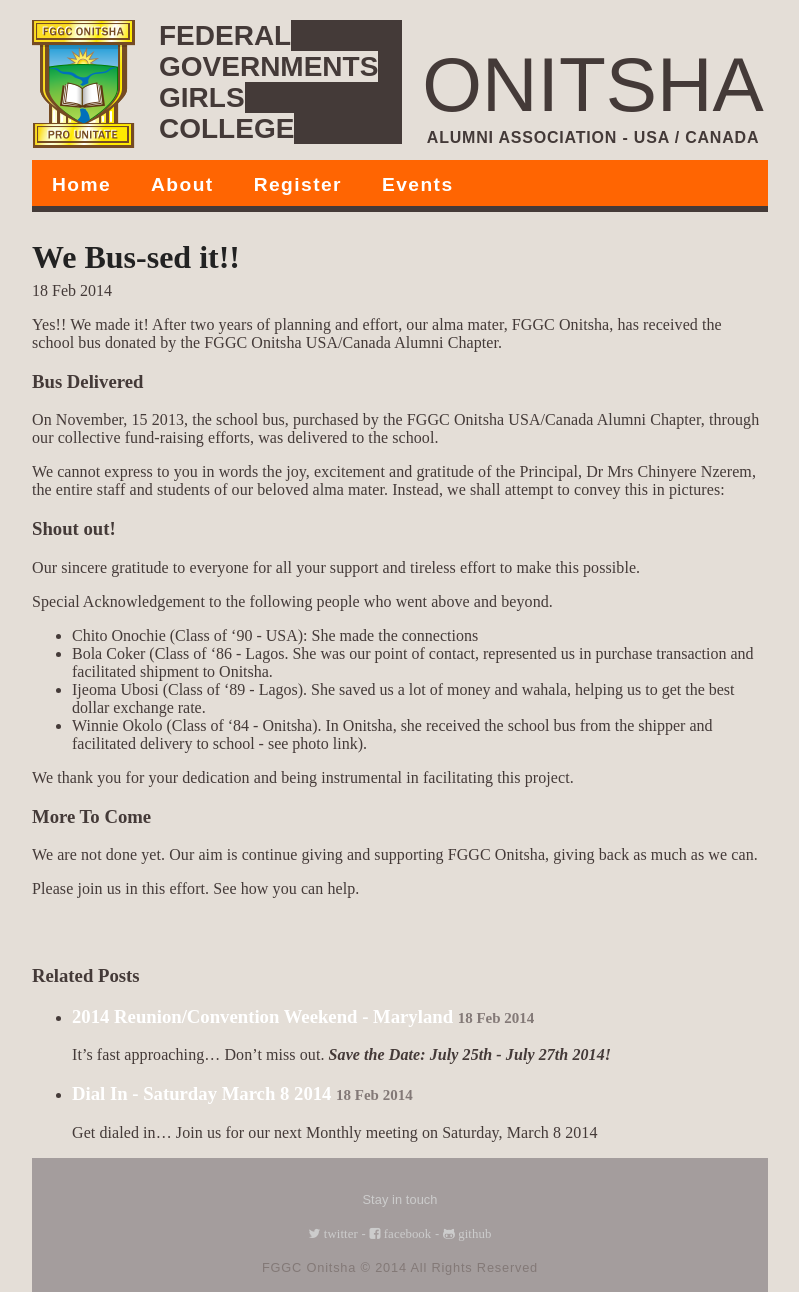
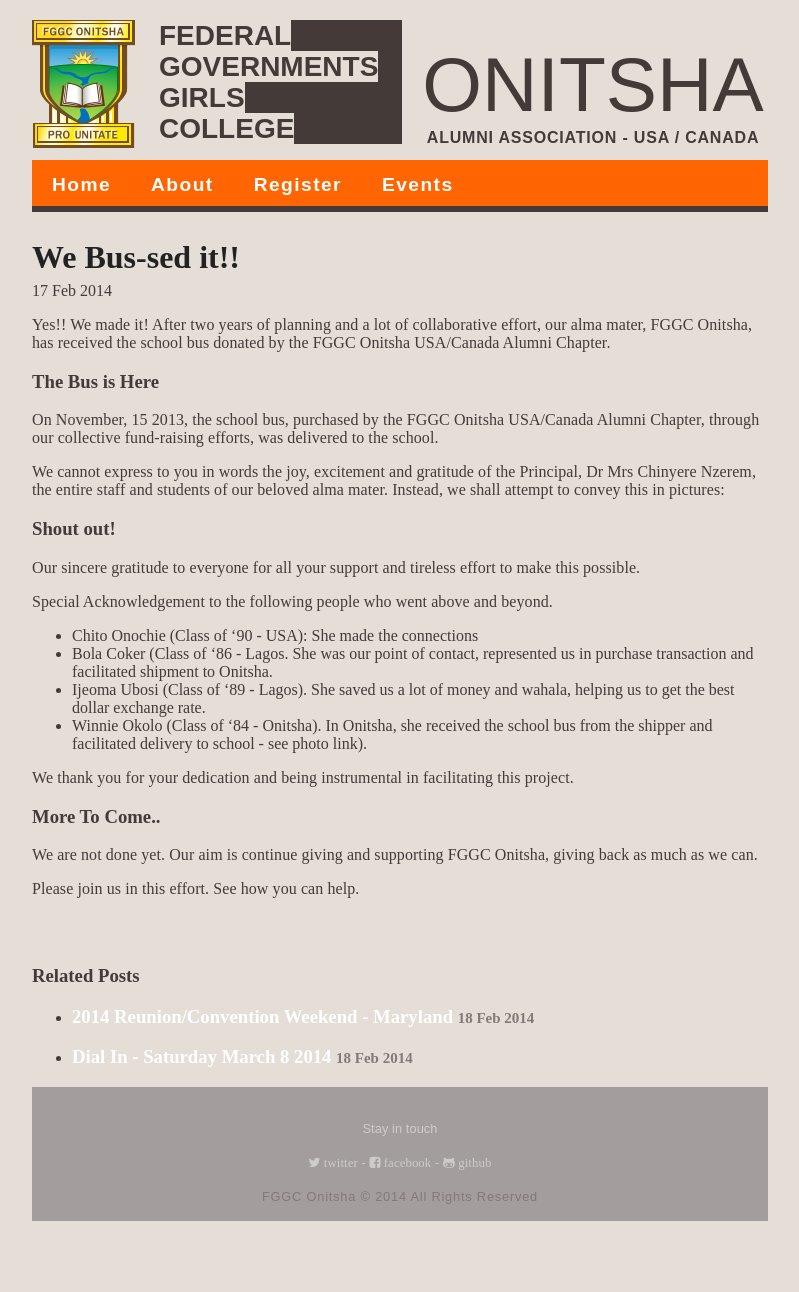
Before and after one commit to fggconitsha/fggconitsha, a Jekyll site: the page built from _posts/2014-02-18-schoolbusannouncement.markdown, in a window 1280 px wide. Shown: the whole page, without its empty margins (208-1007 px from the left). Built offline with Jekyll 4.4.1, drawn with Linux system fonts in a browser that asks for light colours; nearby versions of some CDN libraries; Markdown is read by kramdown in place of the engine named in the settings; after the commit the page ends 1221 px from its top, so only the background shows below that.

Commit message:
Changes to index.html and posts
changes to include the excerpts on home page

```diff
--- a/_layouts/post.html
+++ b/_layouts/post.html
@@ -19,7 +19,6 @@
             <small>{{ post.date | date_to_string }}</small>
           </a>
         </h3>
-        <p>{{ post.excerpt }}</p>
       </li>
     {% endfor %}
   </ul>
--- a/_posts/2014-02-18-monthly-meeting.markdown
+++ b/_posts/2014-02-18-monthly-meeting.markdown
@@ -3,7 +3,6 @@
 title:  "Dial In - Saturday March 8 2014"
 date:   2014-02-18
 ---
-
 Get dialed in… Join us for our next Monthly meeting on Saturday, March 8 2014
 
 The F.G.G.C. Onitsha - USA and Canada alumni branch invites you to its monthly meeting on the 2nd Saturday of every month.
--- a/_posts/2014-02-18-schoolbusannouncement.markdown
+++ b/_posts/2014-02-18-schoolbusannouncement.markdown
@@ -1,12 +1,12 @@
 ---
 layout: post
 title:  "We Bus-sed it!!"
-date:   2014-02-18
+date:   2014-02-17
 ---
-Yes!! We made it! After two years of planning and effort, our alma mater, FGGC Onitsha, has received the school bus donated by the FGGC Onitsha USA/Canada Alumni Chapter.
+Yes!! We made it! After two years of planning and a lot of collaborative effort, our alma mater, FGGC Onitsha, has received the school bus donated by the FGGC Onitsha USA/Canada Alumni Chapter.
 
 
-### Bus Delivered
+### The Bus is Here
 On November, 15 2013, the school bus, purchased by the FGGC Onitsha USA/Canada Alumni Chapter, through our collective fund-raising efforts, was delivered to the school.
 
 We cannot express to you in words the joy, excitement and gratitude of the Principal, Dr Mrs Chinyere Nzerem, the entire staff and students of our beloved alma mater. Instead, we shall attempt to convey this in pictures:
@@ -24,7 +24,7 @@
 
 We thank you for your dedication and being instrumental in facilitating this project.
 
-### More To Come
+### More To Come..
 We are not done yet. Our aim is continue giving and supporting FGGC Onitsha, giving back as much as we can.
 
 Please join us in this effort. See how you can help.
--- a/index.html
+++ b/index.html
@@ -29,6 +29,8 @@
     {% for post in site.posts %}
 		<h2><a href="{{ post.url }}">{{ post.title }}</a></h2>
 		<small>{{ post.date | date_to_string }}</small>
+		<p>{{ post.excerpt }}</p>
+
 		<!-- <p>{{ post.content }}</p> -->
     {% endfor %}
   </div>
```
Also changed, not shown: _posts/2014-02-18-reunion-announcement.markdown (line endings or trailing spaces).
